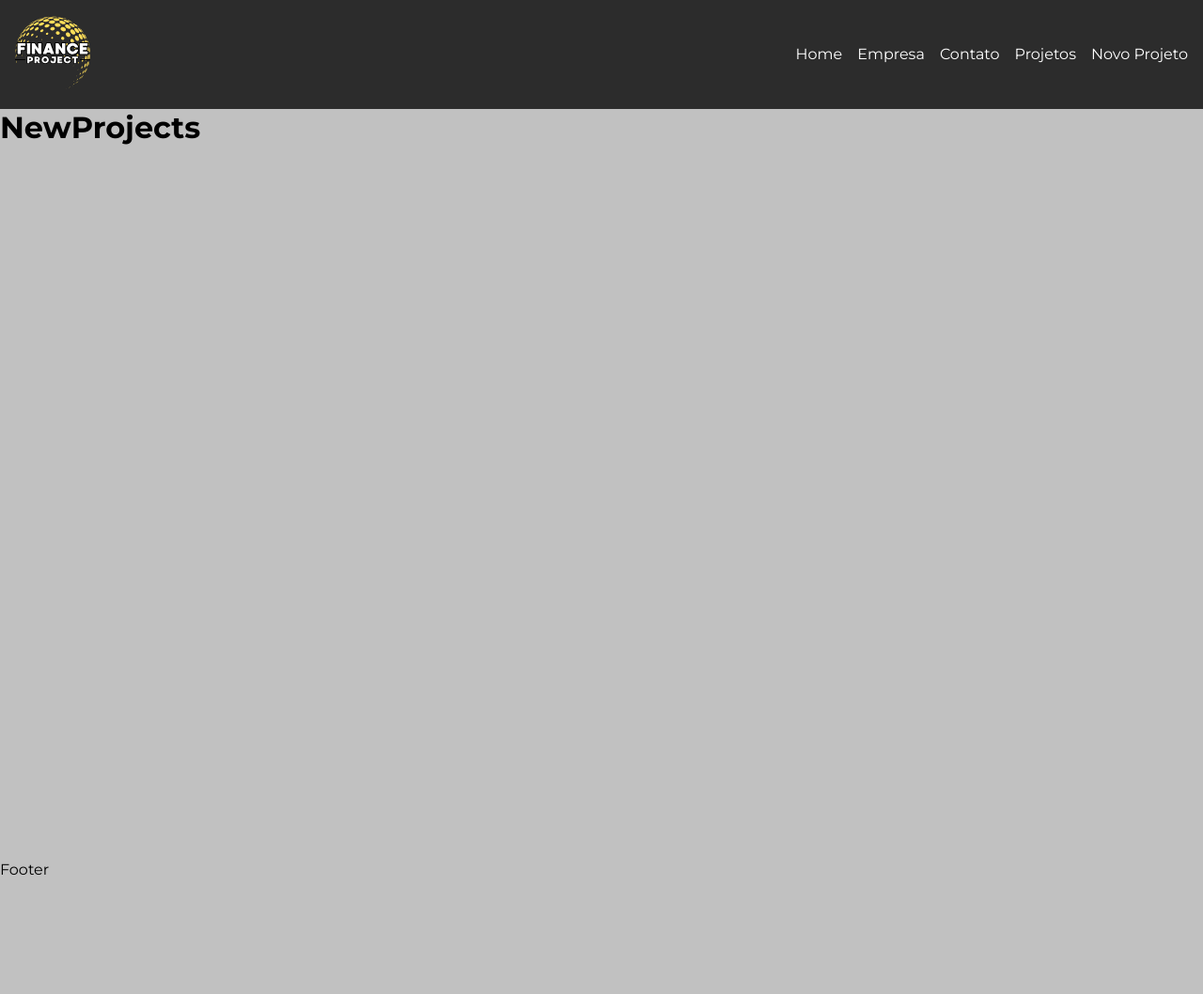
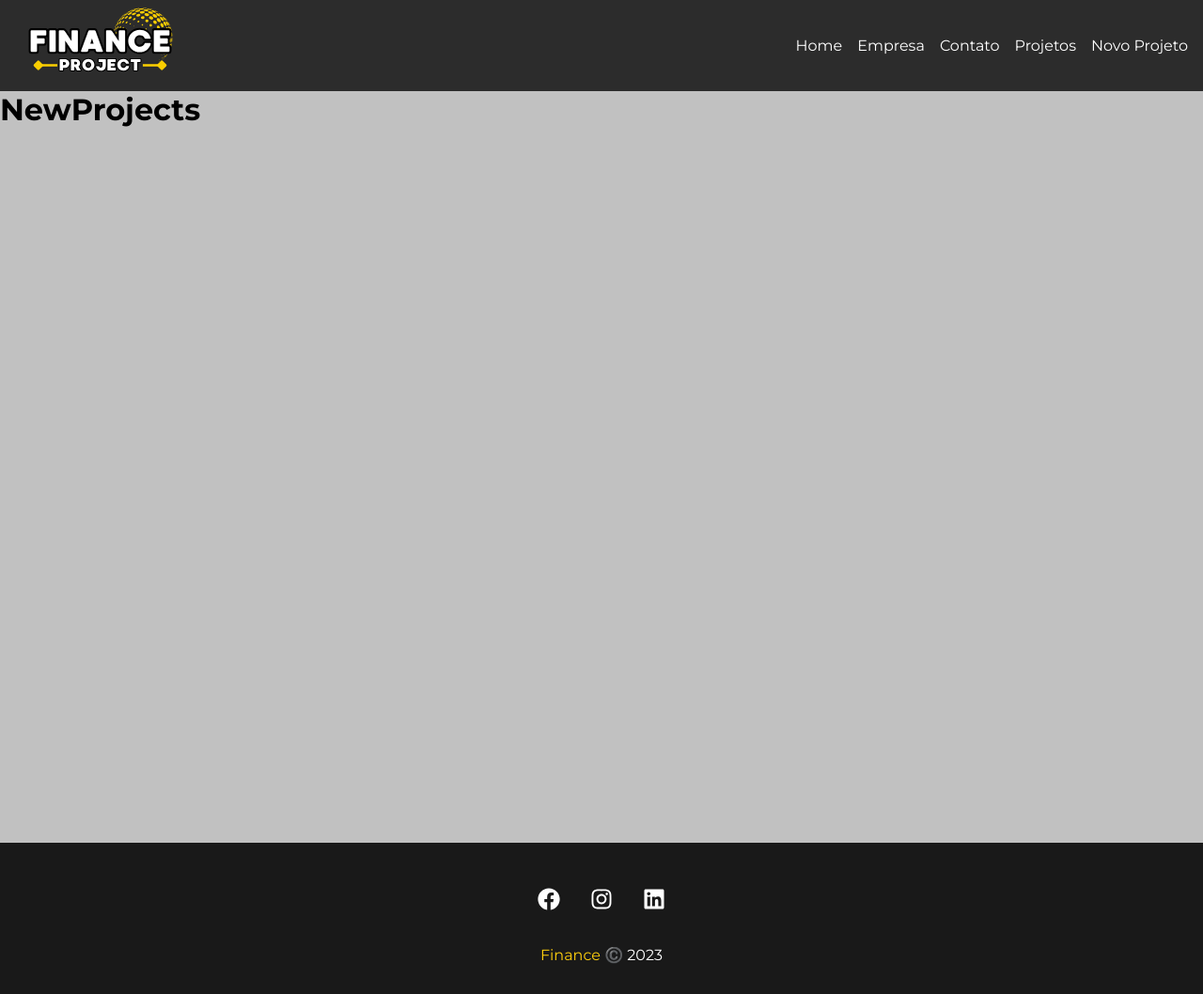
Before and after one commit to GSBarros17/pagina-react, a JavaScript app: page /NewProjects in a window 1280 px wide. Shown: the whole page at 94% size. Before the commit the page ends 935 px from the top, so only its background shows below. Built offline with nearby package versions, Linux system fonts and the light colour scheme; the HTML template or start-up script is replaced by a standard one.

Commit message:
criando e estilizando o footer

```diff
--- a/src/components/layout/Container.module.css
+++ b/src/components/layout/Container.module.css
@@ -2,9 +2,8 @@
     width: 100%;
     height: 100%;
     display: flex;
-    justify-content: space-between;
+    justify-content:space-between;
     margin: 0 auto;
-    flex-wrap: wrap;
 }
 
 .startFlex{
--- a/src/components/layout/Footer.js
+++ b/src/components/layout/Footer.js
@@ -1,5 +1,21 @@
-import styler from "./Footer.module.css"
+import styles from "./Footer.module.css"
+import { FaFacebook, FaInstagram, FaLinkedin } from "react-icons/fa";
 
 export default function Footer(){
-    return <p>Footer</p>
+    return (
+        <footer className={styles.footer}>
+            <ul className={styles.socialMedia}>
+                <li>
+                    <FaFacebook/>
+                </li>
+                <li>
+                    <FaInstagram/>
+                </li>
+                <li>
+                    <FaLinkedin/>
+                </li>
+            </ul>
+            <p className={styles.text}><span>Finance </span>©️ 2023</p>
+        </footer>
+    )
 }
--- a/src/components/layout/Footer.module.css
+++ b/src/components/layout/Footer.module.css
@@ -0,0 +1,30 @@
+.footer{
+    background-color: #191919;
+    color: #FFFFFF;
+    padding: 2rem;
+    text-align: center;
+}
+
+.socialMedia{
+    display: flex;
+    font-size: 1.5rem;
+    justify-content: center;
+    list-style-type: none;
+}
+
+.socialMedia li{
+    margin: 1rem;
+    cursor: pointer;
+}
+
+.socialMedia li:hover{
+    color: #FFD00D;
+}
+
+.text{
+    margin-top: 1rem;
+}
+
+.text span{
+    color: #FFD00D;
+}
--- a/src/components/layout/Navbar.module.css
+++ b/src/components/layout/Navbar.module.css
@@ -1,6 +1,6 @@
 .logoNavbar{
-    width: 15%;
-    margin: 16px;
+    width: 30%;
+    margin: 8px 16px;
 }
 
 .navbar{
@@ -17,6 +17,7 @@
 
 .item{
     margin-right: 1rem;
+    white-space: nowrap
 }
 
 .item a{
@@ -25,6 +26,6 @@
 }
 
 .item a:hover{
-    color: #ffde59;
-    border-bottom: 1px solid #ffde59;
+    color: #FFD00D;
+    border-bottom: 1px solid #FFD00D;
 }
```
Also changed, not shown: src/components/Teste.js (deleted, +0 -7 lines), src/components/img/Logo.svg.
